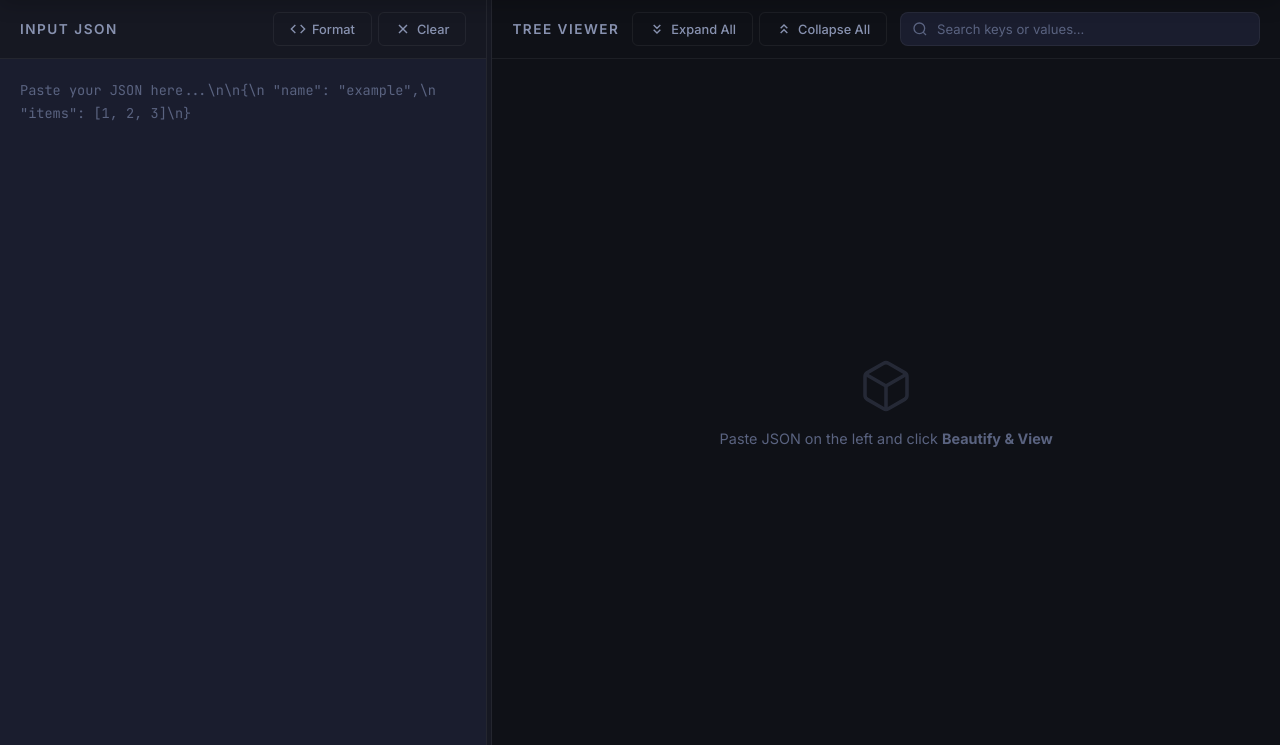
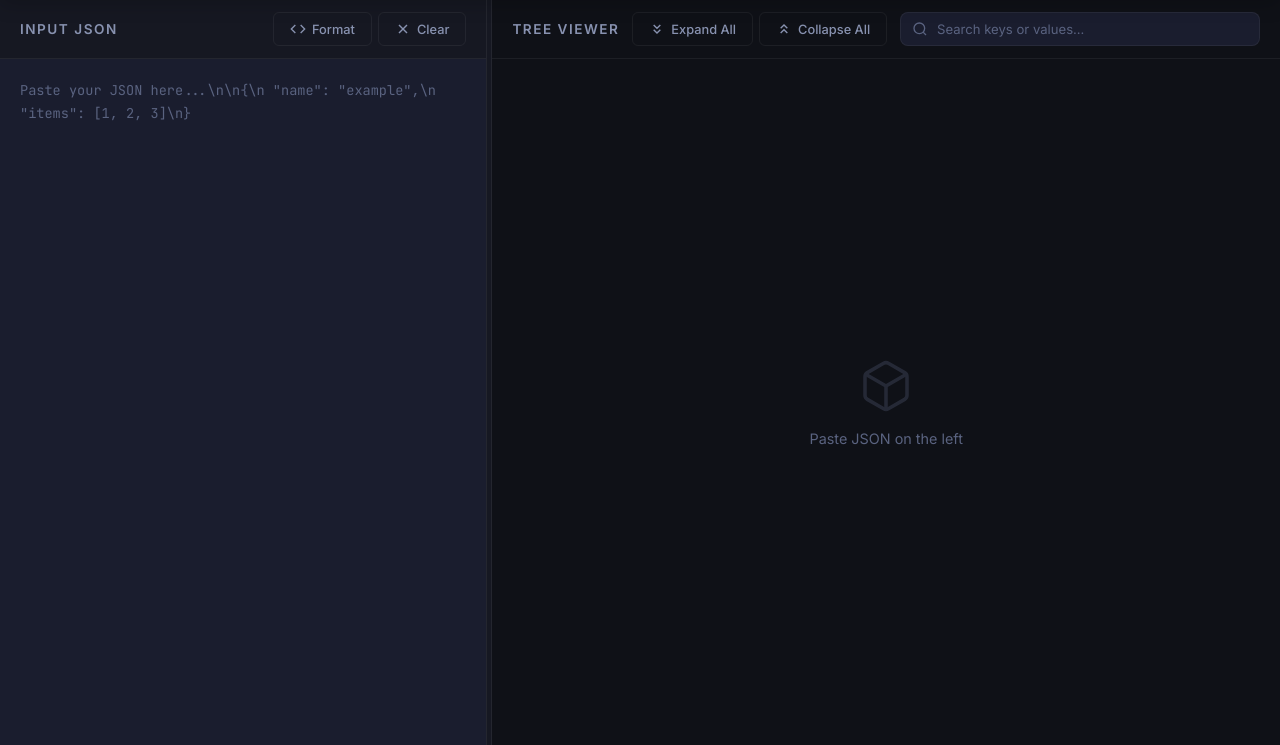
Before and after one commit to prathameshak04/jsonBeautifier, a plain HTML site: page index.html in a window 1280 px wide. Shown: the part 55-800 px from the top of the page. Drawn offline with Linux system fonts and the light colour scheme.

Commit message:
Remove beautification instruction from index.html

```diff
--- a/index.html
+++ b/index.html
@@ -141,7 +141,7 @@
                         <polyline points="3.27 6.96 12 12.01 20.73 6.96" />
                         <line x1="12" y1="22.08" x2="12" y2="12" />
                     </svg>
-                    <p>Paste JSON on the left and click <strong>Beautify &amp; View</strong></p>
+                    <p>Paste JSON on the left</p>
                 </div>
                 <div id="tree-content" style="display:none;"></div>
             </div>
```
